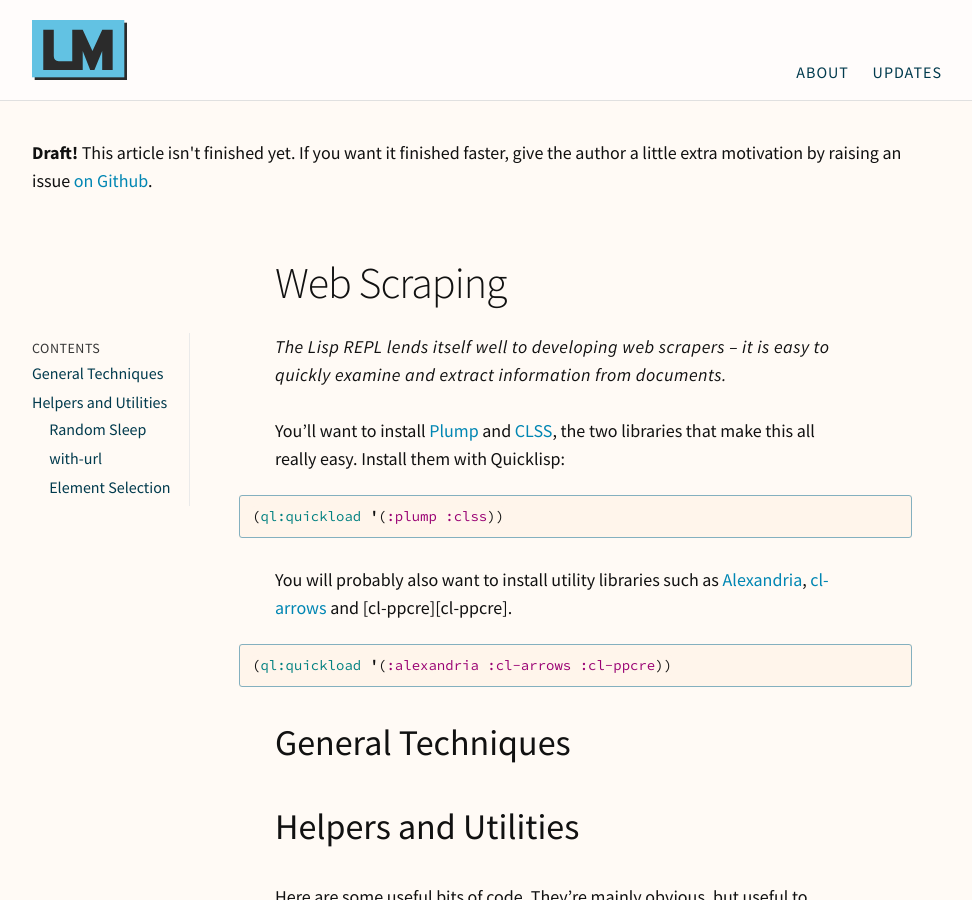
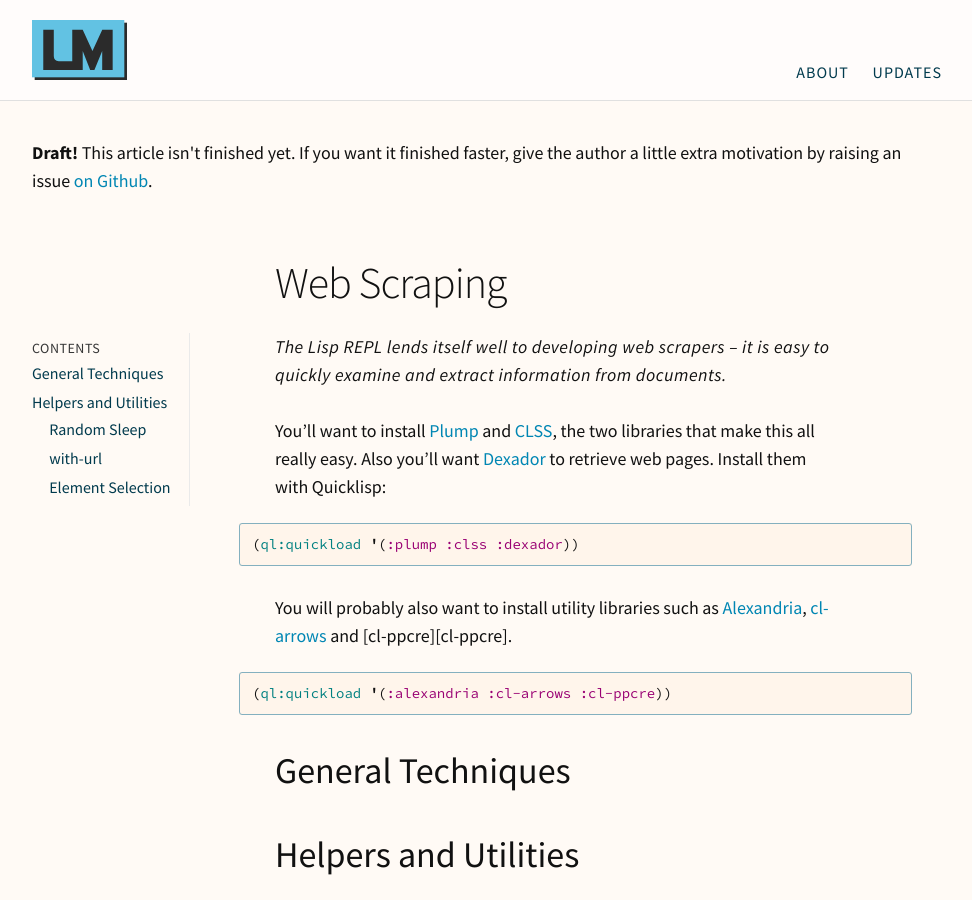
Before and after one commit to rmhsilva/lispmethods, a Jekyll site: the page built from _posts/2018-08-05-web-scraping.md, in a window 1280 px wide and 900 px high. Shown: the whole window, without its empty margins (8-980 px from the left). Built offline with Jekyll 4.4.1, drawn with Linux system fonts in a browser that asks for light colours.

Commit message:
Add library links and add Dexador to recommended libs

```diff
--- a/_posts/2018-08-05-web-scraping.md
+++ b/_posts/2018-08-05-web-scraping.md
@@ -10,10 +10,11 @@ quickly examine and extract information from documents.
 {:toc}
 
 You'll want to install [Plump][plump] and [CLSS][clss], the two libraries that
-make this all really easy. Install them with Quicklisp:
+make this all really easy. Also you'll want [Dexador](dexador) to retrieve web
+pages. Install them with Quicklisp:
 
 ~~~ common_lisp
-(ql:quickload '(:plump :clss))
+(ql:quickload '(:plump :clss :dexador))
 ~~~
 
 You will probably also want to install utility libraries such
@@ -23,10 +24,11 @@ as [Alexandria][alexandria], [cl-arrows][cl-arrows] and [cl-ppcre][cl-ppcre].
 (ql:quickload '(:alexandria :cl-arrows :cl-ppcre))
 ~~~
 
-[plump]: TODO
-[clss]: TODO
-[alexandria]: TODO
-[cl-arrows]: TODO
+[dexador]: https://github.com/fukamachi/dexador
+[plump]: https://shinmera.github.io/plump
+[clss]: https://github.com/Shinmera/CLSS
+[alexandria]: https://common-lisp.net/project/alexandria
+[cl-arrows]: https://github.com/nightfly19/cl-arrows
 
 
 # General Techniques
```
